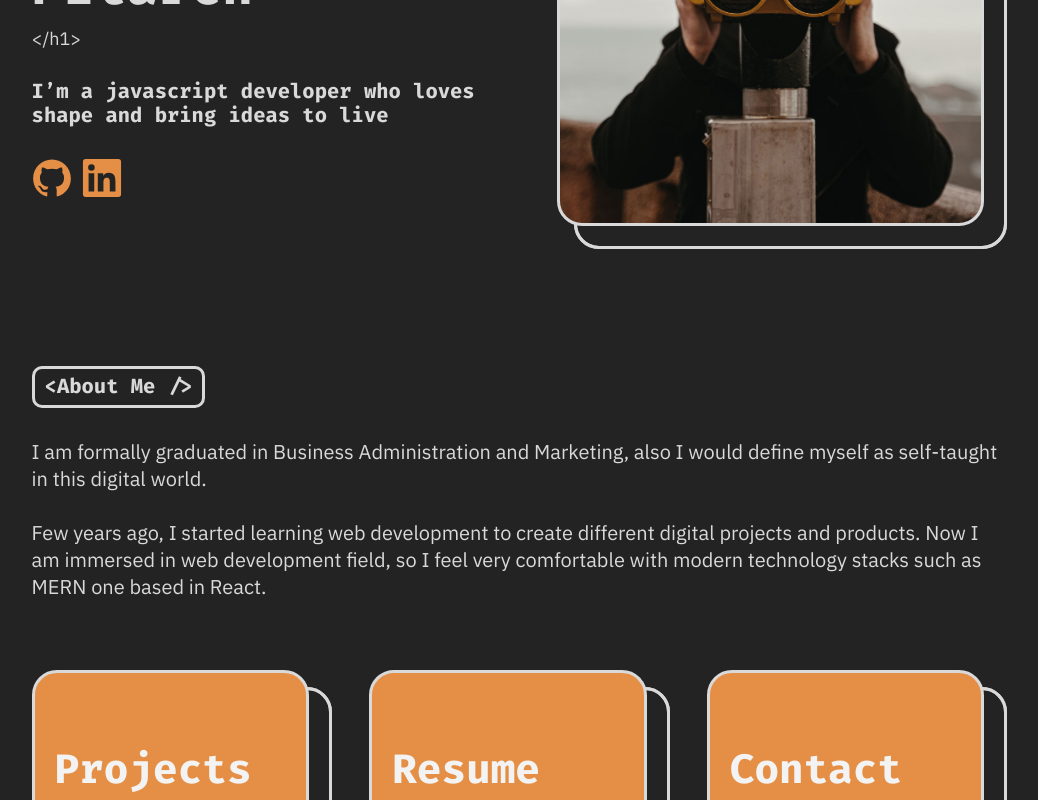
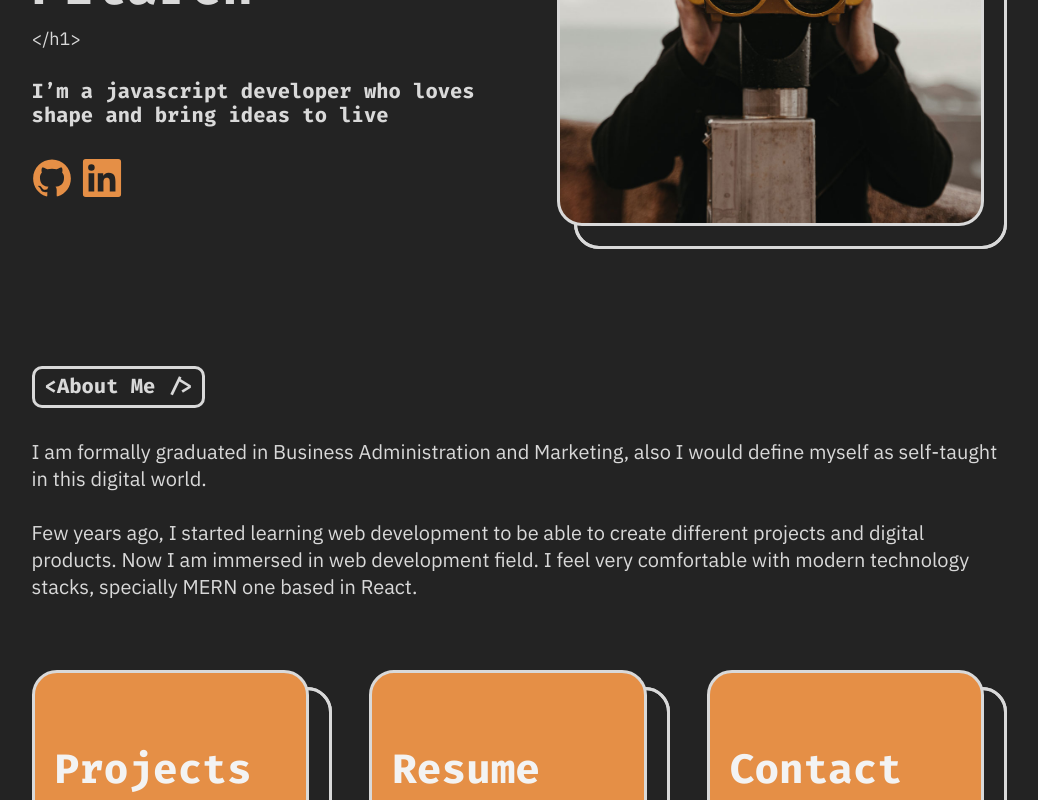
Before and after one commit to LluisPitarch/lluisSite, a React (Create React App) app: page / in a window 1280 px wide. Shown: the part 376-1176 px from the top of the page, without its empty margins (122-1160 px from the left). Built offline with nearby package versions, Linux system fonts and the light colour scheme; a web font is replaced by a local one.

Commit message:
final isuees solved and typos

```diff
--- a/src/data/data.js
+++ b/src/data/data.js
@@ -101,7 +101,7 @@ export const Projects = [
     shortDescription:
       'This is a Netflix clone based in a Node.js API & Mongo DB database with a SSR frontend builded in React. Appflix allows you to register, login, see different TV shows and save them to a personal list.',
     description:
-      'The backend is builded with node and express, also counts with Passport.js to manage authentication for login and register. The front end uses the cookies browser to store the JWT and stay logged. Furthermore the front end is build with React plus Redux (to manage a global state within the different components, share it and fire different actions)',
+      'The backend is builded with Node Js and Express Server Library, also counts with Passport.js to manage authentication for login and register. The front end uses the cookies browser to store the JWT and stay logged. Furthermore the front end is build with React & Redux (to manage a global state within the different components, share it and fire different actions)',
     screenshots: [
       { id: 1, src: screenshotAppflix1 },
       { id: 2, src: screenshotAppflix2 },
@@ -134,7 +134,7 @@ export const Projects = [
     shortDescription:
       'This is a single page app to show a visual artist portfolio page.',
     description:
-      'The page was build in react using the Create React App CLI to speed up the initial config, also i use the Bootstrap-react to use Nav component and slider one.',
+      'The page was build in react using the Create React App CLI to speed up the initial config, also I use the Bootstrap-react library to get the Nav component and slider one.',
     screenshots: [
       { id: 1, src: screenshotArt1 },
       { id: 2, src: screenshotArt2 },
@@ -164,7 +164,7 @@ export const Projects = [
       { id: 1, string: 'UI / UX Design' },
       { id: 2, string: 'Developement' },
     ],
-    shortDescription: 'Wordpress site for a honey e-commerce ',
+    shortDescription: 'E-commerce based in Wordpress for a honey brand',
     description:
       'The project is an functional e-commerce to a honey brand, the site was build with Wordpress and Woocommerce. I made a custom design and theme development based on the needs',
     screenshots: [
--- a/src/pages/Home.jsx
+++ b/src/pages/Home.jsx
@@ -43,10 +43,10 @@ const Home = () => {
         would define myself as self-taught in this digital world.
         <br />
         <br />
-        Few years ago, I started learning web development to create different
-        digital projects and products. Now I am immersed in web development
-        field, so I feel very comfortable with modern technology stacks such as
-        MERN one based in React.
+        Few years ago, I started learning web development to be able to create
+        different projects and digital products. Now I am immersed in web
+        development field. I feel very comfortable with modern technology
+        stacks, specially MERN one based in React.
       </P>
 
       <GroupOfCards>
--- a/src/pages/Projects.jsx
+++ b/src/pages/Projects.jsx
@@ -35,7 +35,7 @@ const Projects = () => {
       </TitleContainer>
 
       <GroupOfCards>
-        <LinkTo to="appflix">
+        <LinkTo onClick="window.scrollTo(0, 0);" to="appflix">
           <Card
             height="300px"
             title="AppFlix"
@@ -43,7 +43,7 @@ const Projects = () => {
             color={3}
           />
         </LinkTo>
-        <LinkTo to="honey-quiz-spa">
+        <LinkTo onClick="window.scrollTo(0, 0);" to="honey-quiz-spa">
           <Card
             height="300px"
             title="Honey Quiz SPA"
@@ -51,7 +51,7 @@ const Projects = () => {
             color={1}
           />
         </LinkTo>
-        <LinkTo to="art-portfolio">
+        <LinkTo onClick="window.scrollTo(0, 0);" to="art-portfolio">
           <Card
             height="300px"
             title="Art Portfolio"
@@ -59,7 +59,7 @@ const Projects = () => {
             color={1}
           />
         </LinkTo>
-        <LinkTo to="las-dehesas">
+        <LinkTo onClick="window.scrollTo(0, 0);" to="las-dehesas">
           <Card
             height="300px"
             title="Las Dehesas"
```
